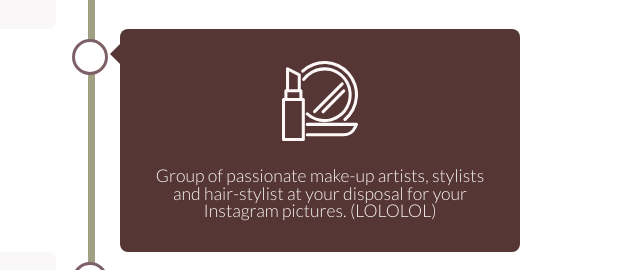
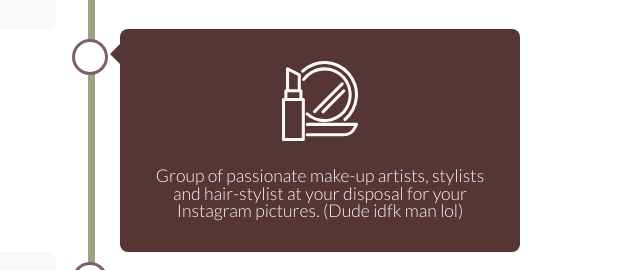
Before and after one commit to JYoo1/picnic-sisters, a website: page src/services.html in a window 1280 px wide. Shown: the part 1324-1594 px from the top of the page, 552-1192 px from the left. Drawn offline with Linux system fonts and the light colour scheme.

Commit message:
changed ig

```diff
--- a/src/services.html
+++ b/src/services.html
@@ -74,7 +74,7 @@
 			<div class="timeline__container timeline__right__container">
 			 <div class="timeline__content">
 				 <img class="timeline__img timeline__img_4" src="assets/icons/cosmetics.svg" alt="icon with women cosmetics">
-				 <p>Group of passionate make-up artists, stylists and hair-stylist at your disposal for your Instagram pictures. (LOLOLOL)</p>
+				 <p>Group of passionate make-up artists, stylists and hair-stylist at your disposal for your Instagram pictures. (Dude idfk man lol)</p>
 				</div>
 			</div>
 			<div class="timeline__container timeline__left__container">
```
